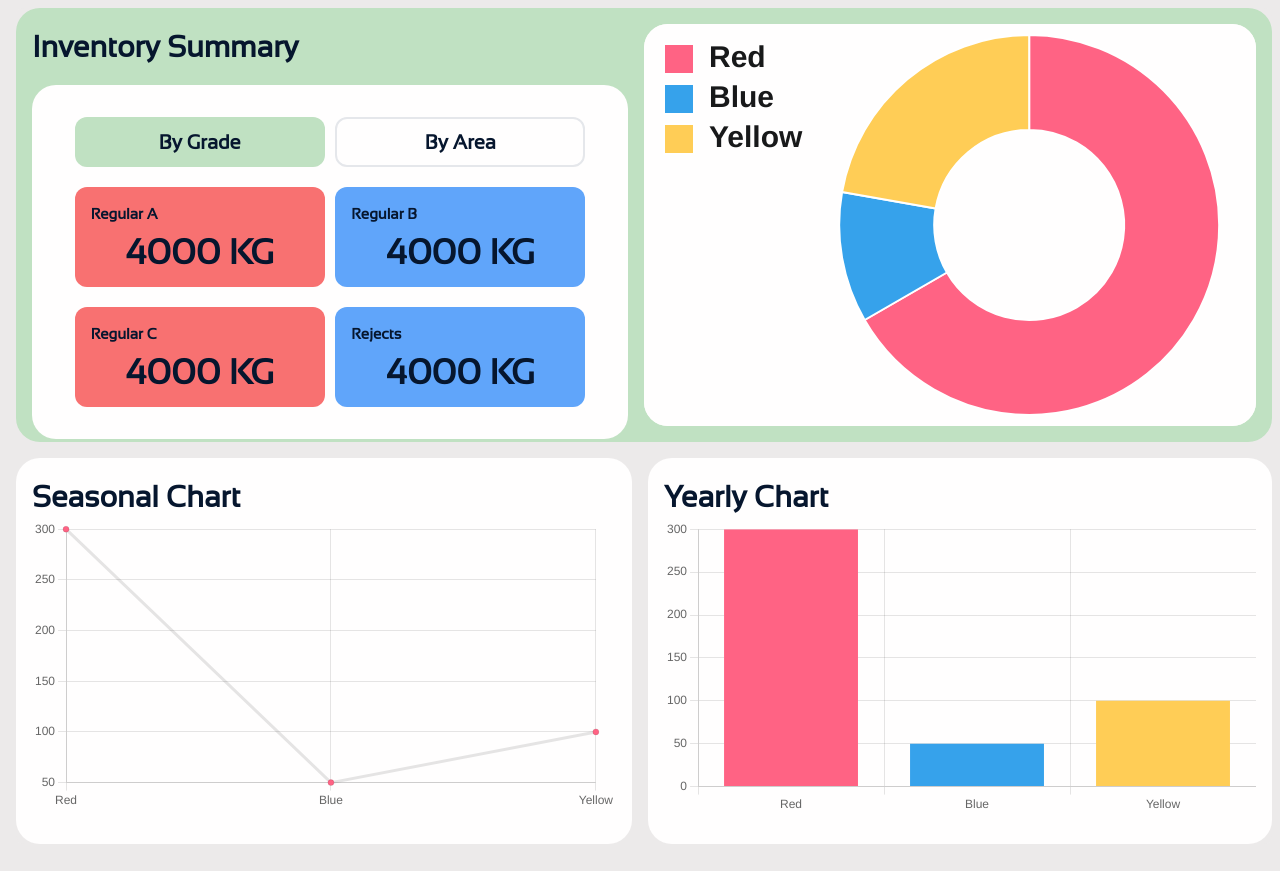
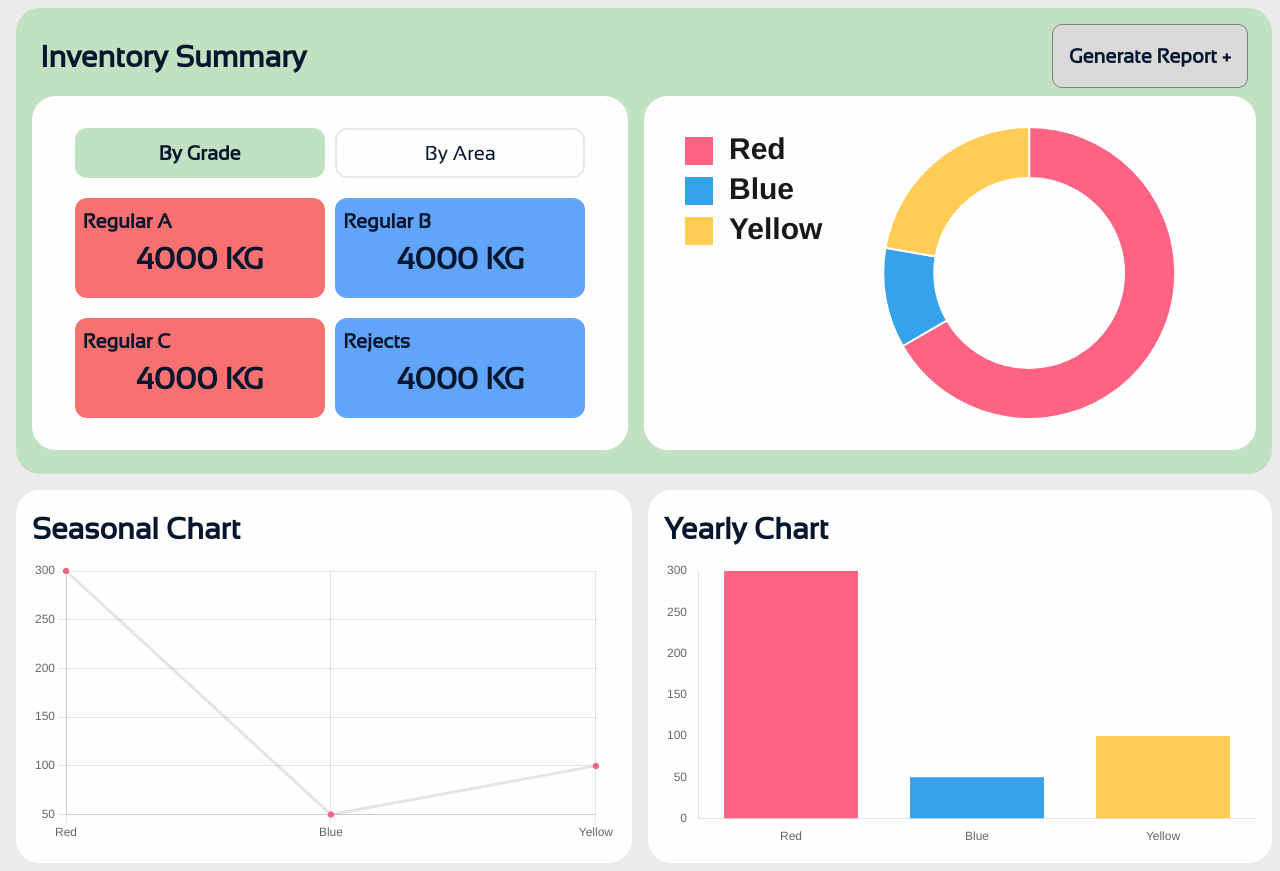
Before and after one commit to whoisbel/M-and-S-Inventory-Management, a Next.js app: page / in a window 1280 px wide. Built offline with nearby package versions, Linux system fonts and the light colour scheme; no server answers.

Commit message:
Dashboard page changes added generate report button adjusted padding adjusted width and height sizing

```diff
--- a/app/page.tsx
+++ b/app/page.tsx
@@ -1,14 +1,15 @@
 "use client";
 import Link from "next/link";
-import { DisplayID } from "@/components";
-import { Chart, ArcElement } from "chart.js/auto";
-import { useRef, useState } from "react";
-import { Doughnut, Bar, Line } from "react-chartjs-2";
-import { plugin } from "postcss";
+import {DisplayID} from "@/components";
+import {Chart, ArcElement} from "chart.js/auto";
+import {useRef, useState} from "react";
+import {Doughnut, Bar, Line} from "react-chartjs-2";
+import {plugin} from "postcss";
 
 export default function Dashboard() {
     Chart.register(ArcElement);
-  const [sortOption, setSortOption] = useState("grade");
+    const [sortOption,
+        setSortOption] = useState("grade");
 
     const sortByGrade = () => {
         setSortOption("grade");
@@ -18,19 +19,21 @@ export default function Dashboard() {
         setSortOption("area");
     };
     const donutData = {
-    labels: ["Red", "Blue", "Yellow"],
+        labels: [
+            "Red", "Blue", "Yellow"
+        ],
         datasets: [
             {
                 label: "Test",
-        data: [300, 50, 100],
+                data: [
+                    300, 50, 100
+                ],
                 backgroundColor: [
-          "rgb(255, 99, 132)",
-          "rgb(54, 162, 235)",
-          "rgb(255, 205, 86)",
+                    "rgb(255, 99, 132)", "rgb(54, 162, 235)", "rgb(255, 205, 86)"
                 ],
-        hoverOffset: 4,
-      },
-    ],
+                hoverOffset: 4
+            }
+        ]
     };
     const donutOptions = {
         plugins: {
@@ -45,90 +48,144 @@ export default function Dashboard() {
                                 font: {
                                     size: 30,
                                     weight: 'bold' as const
+                                }
+                            }
+                        }
                     },
-        },
-      },
-    },
-    aspectRatio: 2.5 as const,
+                    cutout: '65%', // Adjust this value to make the donut thinner or thicker
                     maintainAspectRatio: false,
                     responsive: true,
-    layout:{
-      padding: 10
+                    layout: {
+                        padding: 30
                     }
                 };
-  const bar_line_options = {
-    plugins:{
+
+                const line_options = {
+                    plugins: {
                         legend: {
                             display: false,
-        labels:{
+                            labels: {
                                 color: '#18191A' as const
                             }
                         }
                     },
                     responsive: true,
+                    layout: {
+                        padding: {
+                            top: 20
                         }
+                    }
+                };
+
+                const bar_options = {
+                    plugins: {
+                        legend: {
+                            display: false,
+                            labels: {
+                                color: '#18191A' as const
+                            }
+                        }
+                    },
+                    scales: {
+                        x: {
+                            grid: {
+                                display: false
+                            }
+                        },
+                        y: {
+                            grid: {
+                                display: false
+                            }
+                        }
+                    },
+                    responsive: true,
+                    layout: {
+                        padding: {
+                            top: 20
+                        }
+                    }
+                };
+
                 const barData = {
-    labels: ["Red", "Blue", "Yellow"],
+                    labels: [
+                        "Red", "Blue", "Yellow"
+                    ],
                     datasets: [
                         {
                             label: "Test",
-        data: [300, 50, 100],
+                            data: [
+                                300, 50, 100
+                            ],
                             backgroundColor: [
-          "rgb(255, 99, 132)",
-          "rgb(54, 162, 235)",
-          "rgb(255, 205, 86)",
+                                "rgb(255, 99, 132)", "rgb(54, 162, 235)", "rgb(255, 205, 86)"
                             ],
-        hoverOffset: 4,
-      },
+                            hoverOffset: 4
+                        }
+                    ]
+                };
+
+                const lineData = {
+                    labels: [
+                        "Red", "Blue", "Yellow"
                     ],
-  };
-  const lineData = {
-    labels: ["Red", "Blue", "Yellow"],
                     datasets: [
                         {
                             label: "Test",
-        data: [300, 50, 100],
+                            data: [
+                                300, 50, 100
+                            ],
                             backgroundColor: ["rgb(255, 99, 132)"],
-        hoverOffset: 4,
-      },
-    ],
+                            hoverOffset: 4
+                        }
+                    ]
                 };
 
                 return (
+                  // Parent container
                     <div className="w-full h-full flex flex-col">
                         {/* Inventory Summary container */}
-      <div className="w-full h-1/2 bg-accent-green rounded-3xl p-4 flex flex-1">
+                        <div
+                            className="w-full h-max bg-accent-green rounded-3xl px-4 py-2 flex flex-col flex-1">
+                            <div className="w-full h-max flex justify-between items-center p-2">
+                                <h1 className="font-bold text-letters-color text-[30px]">Inventory Summary</h1>
+                                <button
+                                    className="font-bold text-[20px] text-letters-color text-center border-[1px] border-add-minus rounded-[10px] p-4 bg-accent-gray">
+                                    Generate Report
+                                    +
+                                </button>
+
+                            </div>
+                            <div className="w-full h-full flex">
                                 <div className="w-full flex flex-col">
-          <h1 className="text-[30px] text-letters-color font-black pb-4">
-            Inventory Summary
-          </h1>
-          <div className="w-full h-full pr-4">
+                                    <div className="w-full h-full pr-4 pb-4">
                                         <div className="w-full h-full bg-custom-white rounded-3xl p-4 flex flex-col">
                                             <div className="w-full h-full text-letters-color flex flex-col p-4">
                                                 {/* TODO: By Grade/Area Regular A/B/C/D KG Pie Chart, Time series chart, and Yearly Chart */}
                                                 <div className="flex w-full justify-evenly">
                                                     {/* BY GRADE/AREA HERE*/}
                                                     <button
-                    className={
-                      sortOption === "grade"
+                                                        className={sortOption === "grade"
                                                         ? "w-[250px] h-[50px] rounded-xl bg-accent-green flex justify-center items-center"
-                        : "w-[250px] h-[50px] rounded-xl bg-custom-white border-2 border-opacity-40 flex justify-center items-center"
-                    }
-                    onClick={sortByGrade}
-                  >
-                    <h1 className="font-bold text-[20px] text-letters-color">
+                                                        : "w-[250px] h-[50px] rounded-xl bg-custom-white border-2 border-opacity-40 flex ju" +
+                                                            "stify-center items-center"}
+                                                        onClick={sortByGrade}>
+                                                        <h1
+                                                            className={sortOption === "grade"
+                                                            ? "font-bold text-[20px] text-letters-color"
+                                                            : "text-[20px] text-letters-color"}>
                                                             By Grade
                                                         </h1>
                                                     </button>
                                                     <button
-                    className={
-                      sortOption === "area"
+                                                        className={sortOption === "area"
                                                         ? "w-[250px] h-[50px] rounded-xl bg-accent-green flex justify-center items-center"
-                        : "w-[250px] h-[50px] rounded-xl bg-custom-white border-2 border-opacity-40 flex justify-center items-center"
-                    }
-                    onClick={sortByArea}
-                  >
-                    <h1 className="font-bold text-[20px] text-letters-color">
+                                                        : "w-[250px] h-[50px] rounded-xl bg-custom-white border-2 border-opacity-40 flex ju" +
+                                                            "stify-center items-center"}
+                                                        onClick={sortByArea}>
+                                                        <h1
+                                                            className={sortOption === "area"
+                                                            ? "font-bold text-[20px] text-letters-color"
+                                                            : "text-[20px] text-letters-color"}>
                                                             By Area
                                                         </h1>
                                                     </button>
@@ -136,37 +193,37 @@ export default function Dashboard() {
                                                 <div className="w-full h-full pt-[20px]">
                                                     {/* REGULAR A TO D HERE */}
                                                     <div className="w-full justify-evenly flex">
-                    <div className="rounded-xl flex flex-col w-[250px] h-[100px] bg-red-400 p-4">
-                      <h1 className="text-[15px] font-bold text-letters-color">
+                                                        <div className="rounded-xl flex flex-col w-[250px] h-[100px] bg-red-400 p-2">
+                                                            <h1 className="text-[20px] font-bold text-letters-color">
                                                                 Regular A
                                                             </h1>
-                      <h1 className="text-[35px] font-bold text-letters-color self-center">
+                                                            <h1 className="text-[30px] font-bold text-letters-color self-center">
                                                                 4000 KG
                                                             </h1>
                                                         </div>
-                    <div className="rounded-xl flex flex-col w-[250px] h-[100px] bg-blue-400 p-4">
-                      <h1 className="text-[15px] font-bold text-letters-color">
+                                                        <div className="rounded-xl flex flex-col w-[250px] h-[100px] bg-blue-400 p-2">
+                                                            <h1 className="text-[20px] font-bold text-letters-color">
                                                                 Regular B
                                                             </h1>
-                      <h1 className="text-[35px] font-bold text-letters-color self-center">
+                                                            <h1 className="text-[30px] font-bold text-letters-color self-center">
                                                                 4000 KG
                                                             </h1>
                                                         </div>
                                                     </div>
                                                     <div className="w-full justify-evenly flex pt-[20px]">
-                    <div className="rounded-xl flex flex-col w-[250px] h-[100px] bg-red-400 p-4">
-                      <h1 className="text-[15px] font-bold text-letters-color">
+                                                        <div className="rounded-xl flex flex-col w-[250px] h-[100px] bg-red-400 p-2">
+                                                            <h1 className="text-[20px] font-bold text-letters-color">
                                                                 Regular C
                                                             </h1>
-                      <h1 className="text-[35px] font-bold text-letters-color self-center">
+                                                            <h1 className="text-[30px] font-bold text-letters-color self-center">
                                                                 4000 KG
                                                             </h1>
                                                         </div>
-                    <div className="rounded-xl flex flex-col w-[250px] h-[100px] bg-blue-400 p-4">
-                      <h1 className="text-[15px] font-bold text-letters-color">
+                                                        <div className="rounded-xl flex flex-col w-[250px] h-[100px] bg-blue-400 p-2">
+                                                            <h1 className="text-[20px] font-bold text-letters-color">
                                                                 Rejects
                                                             </h1>
-                      <h1 className="text-[35px] font-bold text-letters-color self-center">
+                                                            <h1 className="text-[30px] font-bold text-letters-color self-center">
                                                                 4000 KG
                                                             </h1>
                                                         </div>
@@ -176,13 +233,13 @@ export default function Dashboard() {
                                         </div>
                                     </div>
                                 </div>
-        {/* Yearly chart container */}
                                 <div className="w-full h-full rounded-3xl ">
-          <div className="w-full h-full rounded-3xl bg-custom-white">
+                                    <div className="w-full h-full rounded-3xl pb-4 ">
                                         <div className="bg-custom-white w-full h-full rounded-3xl text-letters-color">
                                             {/* Pie Chart HERE */}
                                             <div className="w-full h-full flex justify-center items-center">
                                                 <Doughnut data={donutData} options={donutOptions}/>
+                                            </div>
                                         </div>
                                     </div>
                                 </div>
@@ -198,7 +255,7 @@ export default function Dashboard() {
                                         <h1 className="font-bold text-letters-color text-[30px]">
                                             Seasonal Chart
                                         </h1>
-              <Line data={lineData} options={bar_line_options} />
+                                        <Line data={lineData} options={line_options}/>
                                     </div>
                                 </div>
                                 {/* Yearly chart container */}
@@ -207,7 +264,7 @@ export default function Dashboard() {
                                         <h1 className="font-bold text-letters-color text-[30px]">
                                             Yearly Chart
                                         </h1>
-              <Bar data={barData} options={bar_line_options}/>
+                                        <Bar data={barData} options={bar_options}/>
                                     </div>
                                 </div>
                             </div>
```
Lines whose indentation alone changed are shown as unchanged.
